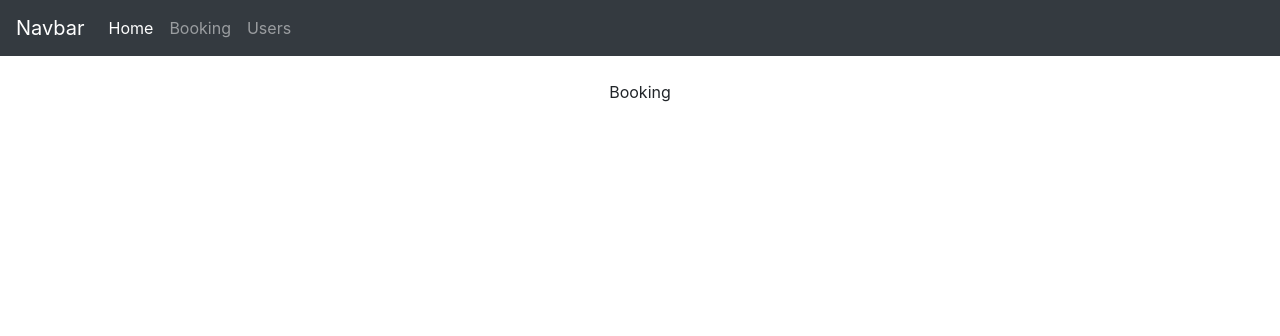
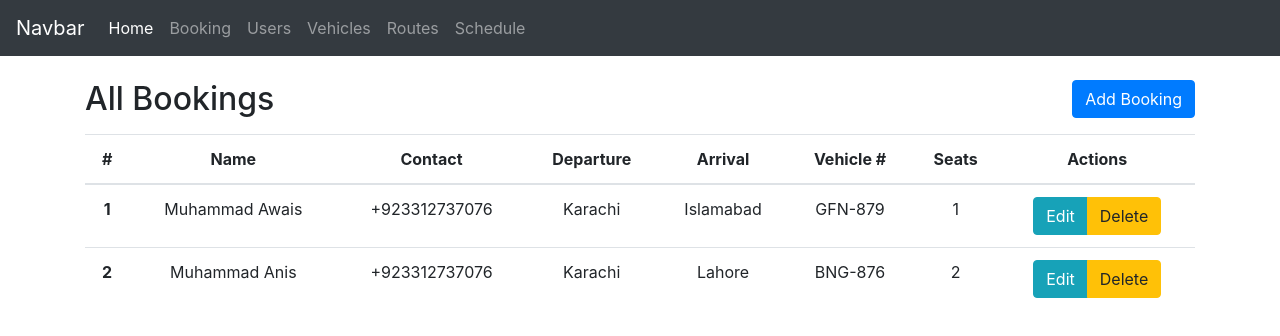
Before and after one commit to anisiqbal/bus-booking-app-react, a React (Create React App) app: page /booking in a window 1280 px wide. Shown: the top 336 px of the page. Built offline with nearby package versions, Linux system fonts and the light colour scheme.

Commit message:
booking component done with mock child component

```diff
--- a/package.json
+++ b/package.json
@@ -7,6 +7,9 @@
     "@testing-library/react": "^9.5.0",
     "@testing-library/user-event": "^7.2.1",
     "bootstrap": "^4.4.1",
+    "jquery": "^3.4.1",
+    "popper": "^1.0.1",
+    "popper.js": "^1.16.1",
     "react": "^16.13.0",
     "react-dom": "^16.13.0",
     "react-router-dom": "^5.1.2",
--- a/src/App.js
+++ b/src/App.js
@@ -11,6 +11,9 @@ import Header from './layout/Header';
 import Dashboard from './components/Dashboard';
 import Booking from './components/Booking';
 import Users from './components/Users';
+import Vehicles from './components/Vehicles';
+import Routes from './components/Routes';
+import Schedule from './components/Schedule';
 
 function App() {
   return (
@@ -25,6 +28,9 @@ function App() {
           <Route exact path='/dashboard' component={Dashboard}></Route>
           <Route exact path='/booking' component={Booking}></Route>
           <Route exact path='/users' component={Users}></Route>
+          <Route exact path='/vehicles' component={Vehicles}></Route>
+          <Route exact path='/routes' component={Routes}></Route>
+          <Route exact path='/schedule' component={Schedule}></Route>
         </Switch>
         </div>
       </div>
--- a/src/components/Booking.js
+++ b/src/components/Booking.js
@@ -1,9 +1,37 @@
-import React from 'react';
+import React, {Component} from 'react';
+import Modal from '../shared/Modal';
+import DataTable from '../shared/DataTable';
 
-function Booking() {
-  return (
-      <div>Booking</div>
+class Booking extends Component {
+
+  addModal = {
+    action: "add",
+    name: "Add"
+  }
+
+  updateModal = {
+    action: "update",
+    name: "Update"
+  }
+
+  render() {
+    return (
+      <div>
+
+        <h2 className="text-left pb-2">
+          All Bookings
+
+          <a href="#" className="btn btn-primary float-right" data-toggle="modal" data-target="#exampleModal">Add Booking</a>
+        </h2>
+
+        <DataTable />
+
+        <Modal data={this.addModal} />
+        <Modal data={this.updateModal} />
+
+      </div>
     );
+  }
 }
 
 export default Booking;
--- a/src/components/Dashboard.js
+++ b/src/components/Dashboard.js
@@ -5,26 +5,26 @@ function Dashboard() {
     <div className="dashboard">
         <div className="row">
           <div className="col-md-4">
-            <div class="card">
-              <div class="card-body">
-                <h5 class="card-title">Special title treatment</h5>
-                <p class="card-text">With supporting text below as a natural lead-in to additional content.</p>
+            <div className="card">
+              <div className="card-body">
+                <h5 className="card-title">120</h5>
+                <p className="card-text">Bookings</p>
               </div>
             </div>
           </div>
           <div className="col-md-4">
-            <div class="card">
-              <div class="card-body">
-                <h5 class="card-title">Special title treatment</h5>
-                <p class="card-text">With supporting text below as a natural lead-in to additional content.</p>
+            <div className="card">
+              <div className="card-body">
+                <h5 className="card-title">17</h5>
+                <p className="card-text">Vehicles</p>
               </div>
             </div>
           </div>
           <div className="col-md-4">
-            <div class="card">
-              <div class="card-body">
-                <h5 class="card-title">Special title treatment</h5>
-                <p class="card-text">With supporting text below as a natural lead-in to additional content.</p>
+            <div className="card">
+              <div className="card-body">
+                <h5 className="card-title">359</h5>
+                <p className="card-text">Users</p>
               </div>
             </div>
           </div>
--- /dev/null
+++ b/src/components/Routes.js
@@ -0,0 +1,9 @@
+import React from 'react';
+
+function Routes() {
+  return (
+      <div>Routes</div>
+    );
+}
+
+export default Routes;
--- /dev/null
+++ b/src/components/Schedule.js
@@ -0,0 +1,9 @@
+import React from 'react';
+
+function Schedule() {
+  return (
+      <div>Schedule</div>
+    );
+}
+
+export default Schedule;
--- /dev/null
+++ b/src/components/Vehicles.js
@@ -0,0 +1,9 @@
+import React from 'react';
+
+function Vehicles() {
+  return (
+      <div>Vehicles</div>
+    );
+}
+
+export default Vehicles;
--- a/src/index.js
+++ b/src/index.js
@@ -3,7 +3,11 @@ import ReactDOM from 'react-dom';
 import './index.css';
 import App from './App';
 import * as serviceWorker from './serviceWorker';
+
 import '../node_modules/bootstrap/dist/css/bootstrap.css';
+import '../node_modules/jquery/dist/jquery';
+import '../node_modules/popper.js/dist/popper';
+import '../node_modules/bootstrap/dist/js/bootstrap';
 
 ReactDOM.render(<App />, document.getElementById('root'));
 
--- a/src/layout/Header.js
+++ b/src/layout/Header.js
@@ -4,16 +4,19 @@ import { Link } from 'react-router-dom';
 
 function Header() {
   return (
-    <nav class="navbar navbar-expand-lg navbar-dark bg-dark">
-        <a class="navbar-brand" href="#">Navbar</a>
-        <button class="navbar-toggler" type="button" data-toggle="collapse" data-target="#navbarNavAltMarkup" aria-controls="navbarNavAltMarkup" aria-expanded="false" aria-label="Toggle navigation">
-            <span class="navbar-toggler-icon"></span>
+    <nav className="navbar navbar-expand-lg navbar-dark bg-dark">
+        <a className="navbar-brand" href="#">Navbar</a>
+        <button className="navbar-toggler" type="button" data-toggle="collapse" data-target="#navbarNavAltMarkup" aria-controls="navbarNavAltMarkup" aria-expanded="false" aria-label="Toggle navigation">
+            <span className="navbar-toggler-icon"></span>
         </button>
-        <div class="collapse navbar-collapse" id="navbarNavAltMarkup">
-            <div class="navbar-nav">
-              <Link class="nav-item nav-link active" to="/dashboard">Home</Link>
-              <Link class="nav-item nav-link" to="/booking">Booking</Link>
-              <Link class="nav-item nav-link" to="/users">Users</Link>
+        <div className="collapse navbar-collapse" id="navbarNavAltMarkup">
+            <div className="navbar-nav">
+              <Link className="nav-item nav-link active" to="/dashboard">Home</Link>
+              <Link className="nav-item nav-link" to="/booking">Booking</Link>
+              <Link className="nav-item nav-link" to="/users">Users</Link>
+              <Link className="nav-item nav-link" to="/vehicles">Vehicles</Link>
+              <Link className="nav-item nav-link" to="/routes">Routes</Link>
+              <Link className="nav-item nav-link" to="/schedule">Schedule</Link>
             </div>
         </div>
     </nav>
--- /dev/null
+++ b/src/shared/DataTable.js
@@ -0,0 +1,55 @@
+import React from 'react';
+
+function Modal(props) {
+
+    return (
+        <table className="table">
+          <thead>
+            <tr>
+              <th scope="col">#</th>
+              <th scope="col">Name</th>
+              <th scope="col">Contact</th>
+              <th scope="col">Departure</th>
+              <th scope="col">Arrival</th>
+              <th scope="col">Vehicle #</th>
+              <th scope="col">Seats</th>
+              <th scope="col">Actions</th>
+            </tr>
+          </thead>
+          <tbody>
+            <tr>
+              <th scope="row">1</th>
+              <td>Muhammad Awais</td>
+              <td>+923312737076</td>
+              <td>Karachi</td>
+              <td>Islamabad</td>
+              <td>GFN-879</td>
+              <td>1</td>
+              <td>
+                <div className="btn-group" role="group" aria-label="Basic example">
+                  <button type="button" className="btn btn-info" data-toggle="modal" data-target="#exampleModal">Edit</button>
+                  <button type="button" className="btn btn-warning">Delete</button>
+                </div>
+              </td>
+            </tr>
+            <tr>
+              <th scope="row">2</th>
+              <td>Muhammad Anis</td>
+              <td>+923312737076</td>
+              <td>Karachi</td>
+              <td>Lahore</td>
+              <td>BNG-876</td>
+              <td>2</td>
+              <td>
+                <div className="btn-group" role="group" aria-label="Basic example">
+                  <button type="button" className="btn btn-info">Edit</button>
+                  <button type="button" className="btn btn-warning">Delete</button>
+                </div>
+              </td>
+            </tr>
+          </tbody>
+        </table>
+    );
+}
+
+export default Modal;
--- /dev/null
+++ b/src/shared/Modal.js
@@ -0,0 +1,32 @@
+import React from 'react';
+
+function Modal(props) {
+
+    const { data } = props;
+    console.log(data);
+
+    return (
+        <div className="modal fade" id="exampleModal" tabIndex="-1" role="dialog" aria-labelledby="exampleModalLabel" aria-hidden="true">
+            <div className="modal-dialog" role="document">
+                <div className="modal-content">
+                    <div className="modal-header">
+                        <h5 className="modal-title" id="exampleModalLabel">Modal title</h5>
+                        <button type ="button" className="close" data-dismiss="modal" aria-label="Close">
+                            <span aria-hidden="true">&times;</span>
+                        </button>
+                    </div>
+                    <div className="modal-body">
+                        Modal
+                    </div>
+                    <div className="modal-footer">
+                        <button type="button" className="btn btn-secondary" data-dismiss="modal">Close</button>
+                        <button type="button" className="btn btn-primary">Update</button>
+                        <button type="button" className="btn btn-primary">Add</button>
+                    </div>
+                </div>
+            </div>
+        </div>
+    );
+}
+
+export default Modal;
```
Also changed, not shown: 2 other files (tests, documents, lock files or other folders).
